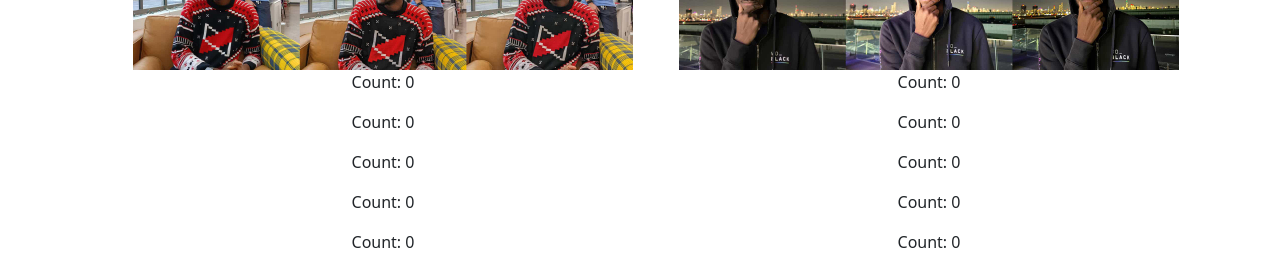
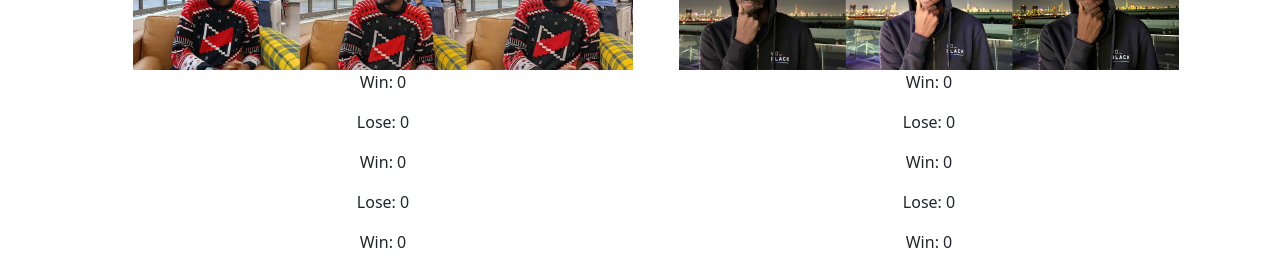
Before and after one commit to mwizard9/Camera_Test, a React (Create React App) app: page /selectImage in a window 1280 px wide. Shown: the part 532-800 px from the top of the page. Built offline with nearby package versions, Linux system fonts and the light colour scheme.

Commit message:
adding win loose

```diff
--- a/src/Components/SelectImage.js
+++ b/src/Components/SelectImage.js
@@ -3,78 +3,94 @@ import { useState } from 'react';
 import { Link } from 'react-router-dom';
 
 const SelectImage = () => {
+    const [clickedImages, setClickedImages] = useState([]);
     const [imagesArray, setImagesArray] = useState([
-       {id:1,url: 'three.jpeg',count:0},
-       {id:2,url: 'nighttime.jpeg',count:0},
-       {id:3,url: 'portait.jpeg',count:0},
-       {id:4,url: 'pack.jpg',count:0},
-       {id:5,url: 'shiva.jpg',count:0},
+        { id: 1, url: 'three.jpeg', win: 0, lose: 0 },
+        { id: 2, url: 'nighttime.jpeg', win: 0, lose: 0 },
+        { id: 3, url: 'portait.jpeg', win: 0, lose: 0 },
+        { id: 4, url: 'pack.jpg', win: 0, lose: 0 },
+        { id: 5, url: 'shiva.jpg', win: 0, lose: 0 },
       ]);
     var usedImages = {};
     var usedImagesCount = 0;
 
     const displayImage = () => {
-        const num = Math.floor(Math.random() * imagesArray.length);
-        const num2 = Math.floor(Math.random() * imagesArray.length);
+        if (clickedImages.length === imagesArray.length) {
+          // Reset clicked images and counts
+          setClickedImages([]);
+          setImagesArray(
+            imagesArray.map(image => ({ ...image, win: 0, lose: 0 }))
+          );
+        }
 
-        if (!usedImages[num] && num !== num2) {
+        let num = Math.floor(Math.random() * imagesArray.length);
+        let num2 = Math.floor(Math.random() * imagesArray.length);
+
+        while (clickedImages.includes(num) || num === num2) {
+          num = Math.floor(Math.random() * imagesArray.length);
+          num2 = Math.floor(Math.random() * imagesArray.length);
+        }
+
         const selectedImage = imagesArray[num];
-            const updatedImagesArray = imagesArray.map(image => {
-                if (image.id === selectedImage.id) {
-                    return { ...image, count: image.count + 1 };
+        const nonClickedImage = imagesArray[num2];
+
+        const updatedImagesArray = imagesArray.map((image, index) => {
+          if (index === num) {
+            return { ...image, win: image.win + 1 };
+          } else if (index === num2) {
+            return { ...image, lose: image.lose + 1 };
           } else {
             return image;
           }
         });
 
         setImagesArray(updatedImagesArray);
-            document.canvas.src = selectedImage.url;
-            document.canva.src = imagesArray[num2].url;
-            usedImages[num] = true;
+        setClickedImages([...clickedImages, num]);
 
-            usedImagesCount++;
-            if (usedImagesCount === imagesArray.length) {
-                usedImagesCount = 0;
-                usedImages = {};
-            }
-        } else {
-            displayImage();
-        }
+        document.getElementsByName('canvas')[0].src = selectedImage.url;
+        document.getElementsByName('canva')[0].src = nonClickedImage.url;
       };
 
     return (
 
         <>
         <div className='container'>
-
-                <div className="container mx-3 my-5 d-flex flex-row">
-
-                    <div className="container">
-                        <img onClick={displayImage} src="daytime.jpeg" alt='canvas' name="canvas"
-                            style={{ height: '500px', width: '500px' }} /><br />
-
-                           {imagesArray.map((image)=>(
-                            <div className="container" key={image.id}>
-                                <p>Count: {image.count}</p>
+          <div className='container mx-3 my-5 d-flex flex-row'>
+            <div className='container'>
+              <img
+                onClick={displayImage}
+                src='daytime.jpeg'
+                alt='canvas'
+                name='canvas'
+                style={{ height: '500px', width: '500px' }}
+              />
+              {imagesArray.map(image => (
+                <div className='container' key={image.id}>
+                  <p>Win: {image.win}</p>
+                  <p>Lose: {image.lose}</p>
                 </div>
               ))}
-
             </div>
 
-
             <div className='container'>
-                        <img onClick={displayImage} src="nighttime.jpeg" alt='canva' name="canva"
-                            style={{ height: '500px', width: '500px' }} /><br />
-                            {imagesArray.map((image)=>(
-                             <div className="container" key={image.id}>
-                                <p>Count: {image.count}</p>
+              <img
+                onClick={displayImage}
+                src='nighttime.jpeg'
+                alt='canva'
+                name='canva'
+                style={{ height: '500px', width: '500px' }}
+              />
+              {imagesArray.map(image => (
+                <div className='container' key={image.id}>
+                  <p>Win: {image.win}</p>
+                  <p>Lose: {image.lose}</p>
                 </div>
               ))}
-
             </div>
           </div>
-                <Link className='button my-2' to="/result" >Submit</Link>
-
+          <Link className='button my-2' to='/result'>
+            Submit
+          </Link>
         </div>
       </>
     )
```
Lines whose indentation alone changed are shown as unchanged.
